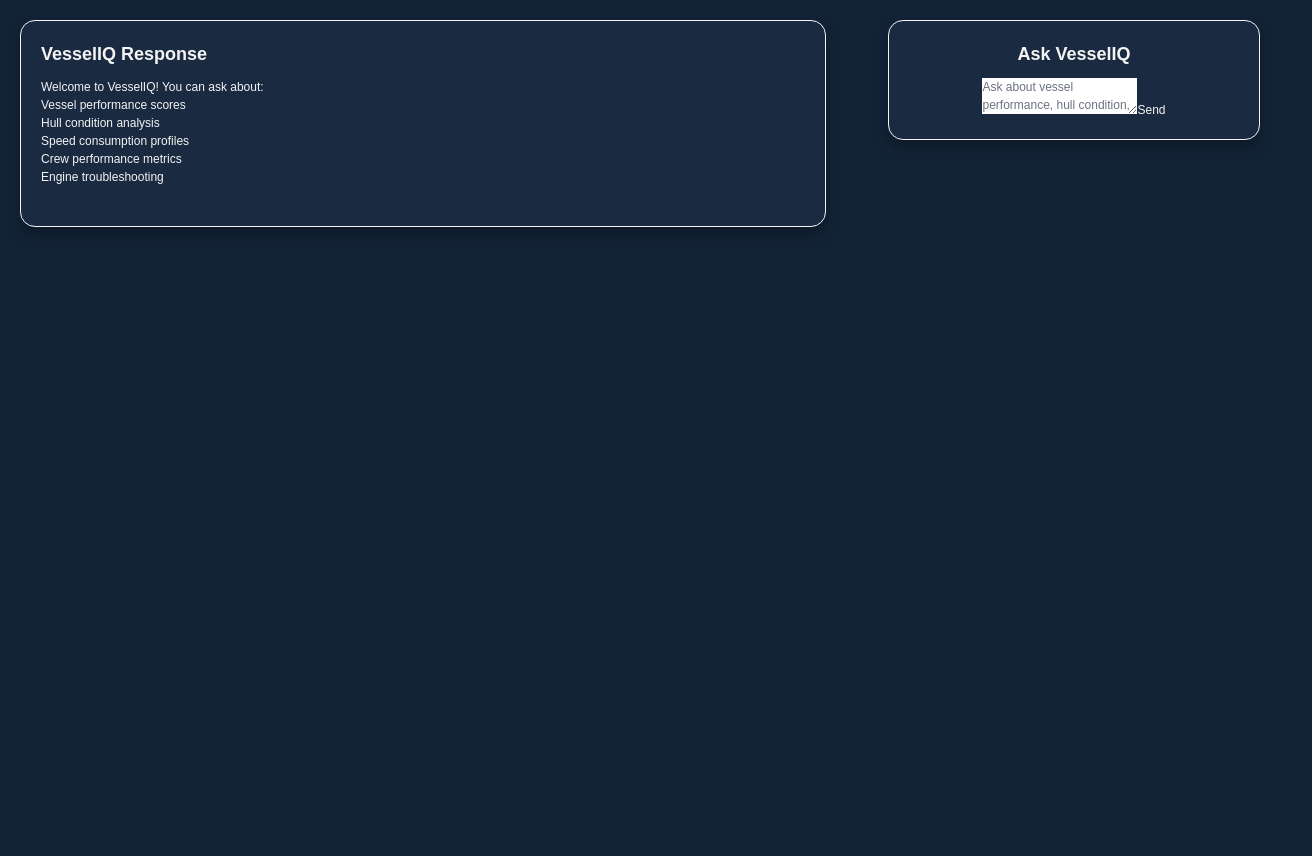
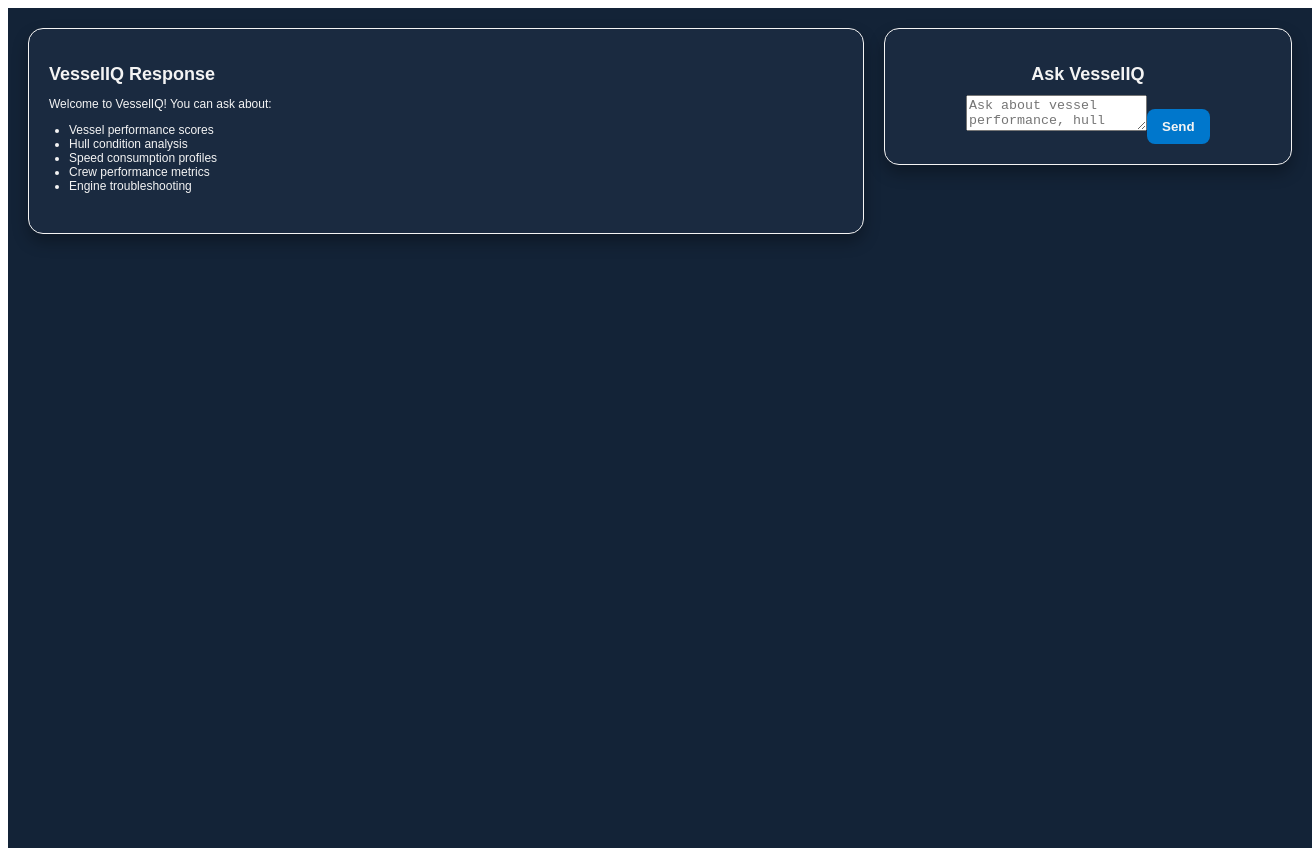
Before and after one commit to tarunagarwal1981/vessel-iq, a Next.js app: page / in a window 1280 px wide. Shown: the whole page, 1312 px wide, since content can reach past the window. Before the commit the page ends 800 px from the top, so only its background shows below. Built offline with nearby package versions, Linux system fonts and the light colour scheme.

Commit message:
Update globals.css

```diff
--- a/src/app/globals.css
+++ b/src/app/globals.css
@@ -1,49 +1,67 @@
-@tailwind base;
-@tailwind components;
-@tailwind utilities;
-
-:root {
-  --primary-bg: #132337;
-  --secondary-bg: #1f4068;
-  --text-color: #ffffff;
-  --border-color: #2a4d7f;
+@keyframes fadeIn {
+  from {
+    opacity: 0;
+    transform: translateY(10px);
+  }
+  to {
+    opacity: 1;
+    transform: translateY(0);
+  }
 }
 
-body {
-  background-color: var(--primary-bg);
-  color: var(--text-color);
-  font-family: 'Inter', system-ui, -apple-system, sans-serif;
+@keyframes slideIn {
+  from {
+    opacity: 0;
+    transform: translateX(10px);
+  }
+  to {
+    opacity: 1;
+    transform: translateX(0);
+  }
 }
 
-/* Custom scrollbar */
-::-webkit-scrollbar {
-  width: 8px;
+ul {
+  list-style-type: disc;
+  padding-left: 20px;
 }
 
-::-webkit-scrollbar-track {
-  background: #132337;
+input[type="text"] {
+  padding: 10px;
+  width: 100%;
+  border-radius: 8px;
+  border: 1px solid #f4f4f4;
+  margin-bottom: 10px;
+  background-color: #1a2a40;
+  color: #f4f4f4;
 }
 
-::-webkit-scrollbar-thumb {
-  background: #2a4d7f;
-  border-radius: 4px;
+input[type="text"]::placeholder {
+  color: #a0a0a0;
 }
 
-::-webkit-scrollbar-thumb:hover {
-  background: #3a5d8f;
+button {
+  padding: 10px 15px;
+  border-radius: 8px;
+  border: none;
+  background-color: #0077cc;
+  color: #f4f4f4;
+  font-weight: bold;
+  cursor: pointer;
+  transition: background-color 0.3s ease;
 }
 
-/* Textarea custom styles */
-textarea::placeholder {
-  color: #6b7280;
+button:hover {
+  background-color: #005fa3;
 }
 
-/* Loading animation */
-@keyframes pulse {
-  0%, 100% { opacity: 1; }
-  50% { opacity: 0.5; }
+h2 {
+  font-family: "Nunito", sans-serif;
 }
 
-.animate-pulse {
-  animation: pulse 2s cubic-bezier(0.4, 0, 0.6, 1) infinite;
+.fadeIn {
+  animation: fadeIn 0.5s ease-in-out;
 }
+
+.slideIn {
+  animation: slideIn 0.5s ease-in-out;
+}
```
